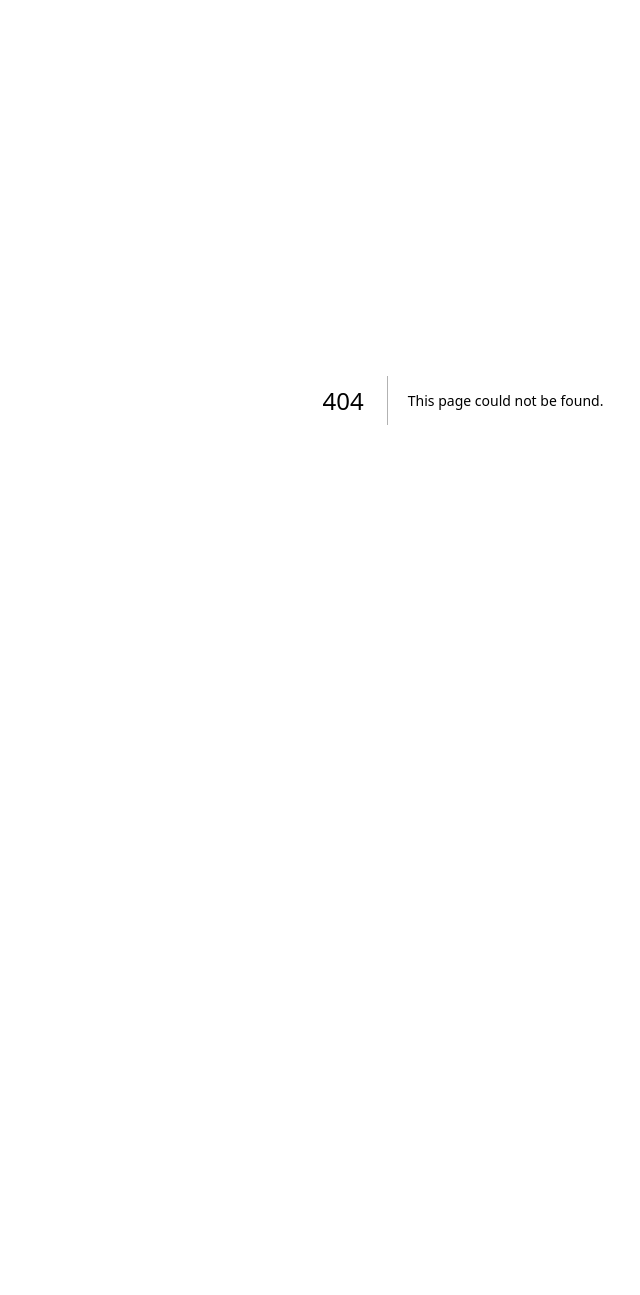
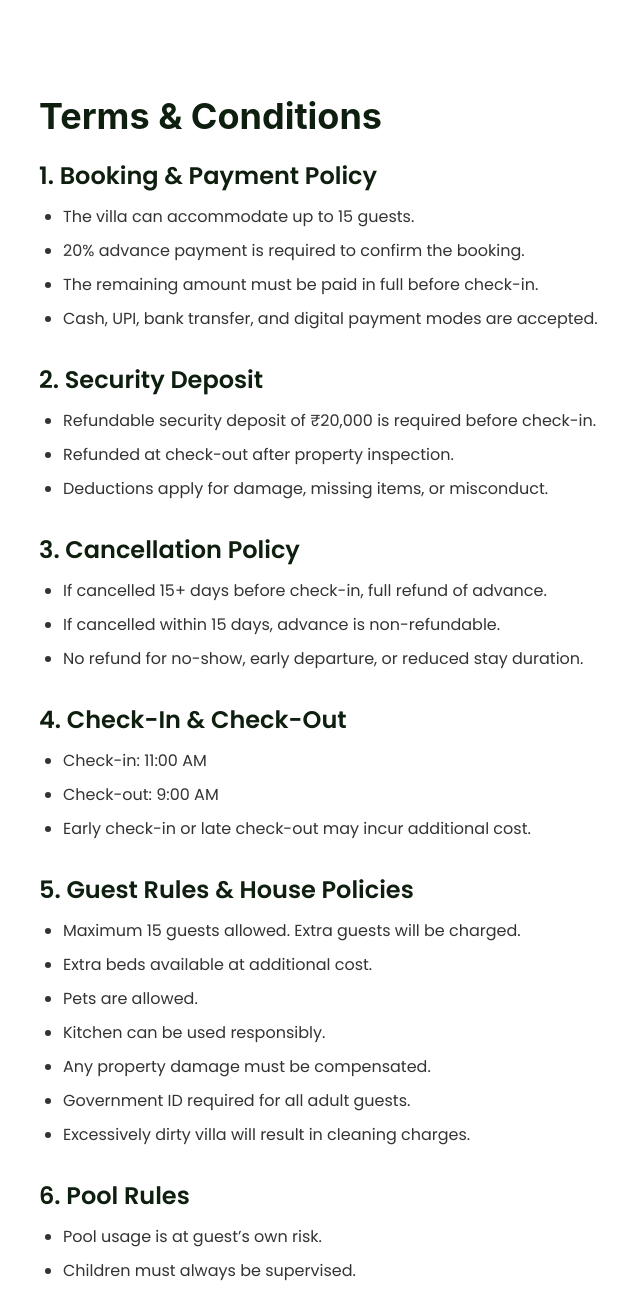
Before and after one commit to intelligencefordm-glitch/villa-anantara-web, a Next.js app: page /terms in a window 1280 px wide. Before the commit this address had no page. Shown: the top 1295 px of the page, without its empty margins (177-817 px from the left). Before the commit the page ends 800 px from the top, so only its background shows below. Built offline with nearby package versions, Linux system fonts and the light colour scheme.

Commit message:
Create page.tsx

```diff
--- /dev/null
+++ b/app/terms/page.tsx
@@ -0,0 +1,107 @@
+"use client";
+import React from "react";
+
+export default function TermsPage() {
+  return (
+    <main className="min-h-screen px-6 py-24 max-w-4xl mx-auto">
+      <h1 className="text-4xl font-bold text-[#0F1F0F] mb-6">Terms & Conditions</h1>
+
+      <div className="space-y-8 text-[#333] leading-relaxed font-poppins">
+
+        <section>
+          <h2 className="text-2xl font-semibold text-[#0F1F0F] mb-3">1. Booking & Payment Policy</h2>
+          <ul className="list-disc ml-6 space-y-2">
+            <li>The villa can accommodate up to 15 guests.</li>
+            <li>20% advance payment is required to confirm the booking.</li>
+            <li>The remaining amount must be paid in full before check-in.</li>
+            <li>Cash, UPI, bank transfer, and digital payment modes are accepted.</li>
+          </ul>
+        </section>
+
+        <section>
+          <h2 className="text-2xl font-semibold text-[#0F1F0F] mb-3">2. Security Deposit</h2>
+          <ul className="list-disc ml-6 space-y-2">
+            <li>Refundable security deposit of ₹20,000 is required before check-in.</li>
+            <li>Refunded at check-out after property inspection.</li>
+            <li>Deductions apply for damage, missing items, or misconduct.</li>
+          </ul>
+        </section>
+
+        <section>
+          <h2 className="text-2xl font-semibold text-[#0F1F0F] mb-3">3. Cancellation Policy</h2>
+          <ul className="list-disc ml-6 space-y-2">
+            <li>If cancelled 15+ days before check-in, full refund of advance.</li>
+            <li>If cancelled within 15 days, advance is non-refundable.</li>
+            <li>No refund for no-show, early departure, or reduced stay duration.</li>
+          </ul>
+        </section>
+
+        <section>
+          <h2 className="text-2xl font-semibold text-[#0F1F0F] mb-3">4. Check-In & Check-Out</h2>
+          <ul className="list-disc ml-6 space-y-2">
+            <li>Check-in: 11:00 AM</li>
+            <li>Check-out: 9:00 AM</li>
+            <li>Early check-in or late check-out may incur additional cost.</li>
+          </ul>
+        </section>
+
+        <section>
+          <h2 className="text-2xl font-semibold text-[#0F1F0F] mb-3">5. Guest Rules & House Policies</h2>
+          <ul className="list-disc ml-6 space-y-2">
+            <li>Maximum 15 guests allowed. Extra guests will be charged.</li>
+            <li>Extra beds available at additional cost.</li>
+            <li>Pets are allowed.</li>
+            <li>Kitchen can be used responsibly.</li>
+            <li>Any property damage must be compensated.</li>
+            <li>Government ID required for all adult guests.</li>
+            <li>Excessively dirty villa will result in cleaning charges.</li>
+          </ul>
+        </section>
+
+        <section>
+          <h2 className="text-2xl font-semibold text-[#0F1F0F] mb-3">6. Pool Rules</h2>
+          <ul className="list-disc ml-6 space-y-2">
+            <li>Pool usage is at guest’s own risk.</li>
+            <li>Children must always be supervised.</li>
+            <li>No diving, running, or rough play.</li>
+            <li>Guests must shower before entering the pool.</li>
+            <li>Food is not allowed inside the pool.</li>
+            <li>Damage to pool equipment will be charged.</li>
+          </ul>
+        </section>
+
+        <section>
+          <h2 className="text-2xl font-semibold text-[#0F1F0F] mb-3">7. Safety & Liability</h2>
+          <ul className="list-disc ml-6 space-y-2">
+            <li>Guests are responsible for belongings.</li>
+            <li>Not liable for injury or loss due to negligence.</li>
+            <li>Illegal or disruptive behavior is not allowed.</li>
+            <li>CCTV cameras operate only in outdoor areas for security.</li>
+          </ul>
+        </section>
+
+        <section>
+          <h2 className="text-2xl font-semibold text-[#0F1F0F] mb-3">8. Food & Breakfast Policy</h2>
+          <ul className="list-disc ml-6 space-y-2">
+            <li>Breakfast cook included.</li>
+            <li>Groceries must be provided by the guest.</li>
+            <li>Additional meals from menu are chargeable.</li>
+            <li>Kitchen use allowed responsibly.</li>
+          </ul>
+        </section>
+
+        <section>
+          <h2 className="text-2xl font-semibold text-[#0F1F0F] mb-3">9. Additional Charges</h2>
+          <ul className="list-disc ml-6 space-y-2">
+            <li>Extra beds</li>
+            <li>Guests above 15 persons</li>
+            <li>Early/late check-in</li>
+            <li>Special requests</li>
+            <li>Excessive cleaning</li>
+          </ul>
+        </section>
+
+      </div>
+    </main>
+  );
+}
```
